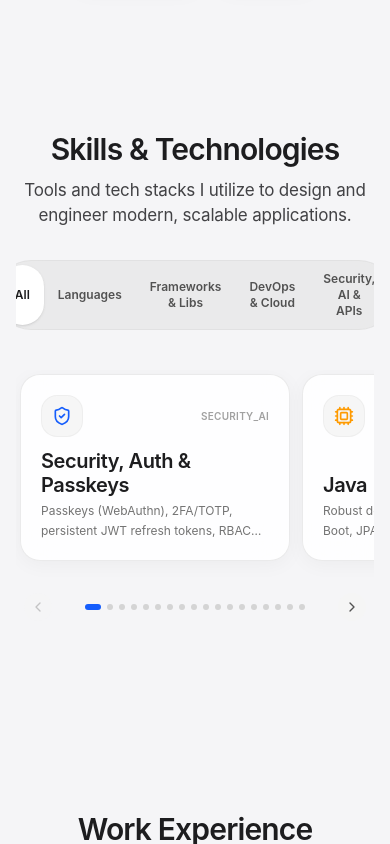
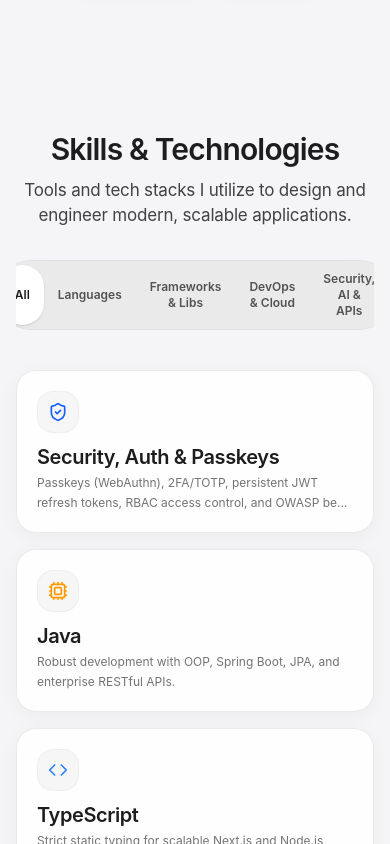
Before and after one commit to mwndl/portfolio, a Next.js app in the folder v2/: page / in a window 390 px wide. Shown: the part 1156-2000 px from the top of the page. Built offline with nearby package versions, Linux system fonts and the light colour scheme.

Commit message:
fix(mobile): fix Header overflow bounds & update Skills to grid with top 5 (mobile) / top 12 (desktop) and Ver mais button

```diff
--- a/v2/src/components/Skills.tsx
+++ b/v2/src/components/Skills.tsx
@@ -1,10 +1,11 @@
 "use client";
 
-import React, { useState, useRef, useEffect } from "react";
+import React, { useState, useEffect } from "react";
 import { motion, AnimatePresence } from "framer-motion";
 import { useLanguage } from "@/context/LanguageContext";
 import { SegmentedControl, Option } from "./SegmentedControl";
 import { appleElementSpring, appleSheetSpring } from "@/lib/appleSprings";
+import { SpringButton } from "./SpringButton";
 import {
   Code,
   Layers,
@@ -20,8 +21,8 @@ import {
   Sparkles,
   MessageSquare,
   X,
-  ChevronLeft,
-  ChevronRight,
+  ChevronDown,
+  ChevronUp,
 } from "lucide-react";
 
 type CategoryFilter = "all" | "languages" | "frameworks" | "devops" | "security_ai";
@@ -30,8 +31,15 @@ export const Skills: React.FC = () => {
   const { t } = useLanguage();
   const [activeCategory, setActiveCategory] = useState<CategoryFilter>("all");
   const [selectedSkill, setSelectedSkill] = useState<(typeof t.skills.items)[0] | null>(null);
-  const [activeSlide, setActiveSlide] = useState(0);
-  const scrollContainerRef = useRef<HTMLDivElement>(null);
+  const [isExpanded, setIsExpanded] = useState(false);
+  const [isMobile, setIsMobile] = useState(false);
+
+  useEffect(() => {
+    const checkMobile = () => setIsMobile(window.innerWidth < 640);
+    checkMobile();
+    window.addEventListener("resize", checkMobile);
+    return () => window.removeEventListener("resize", checkMobile);
+  }, []);
 
   const filterOptions: Option<CategoryFilter>[] = [
     { id: "all", label: t.skills.categories.all },
@@ -46,31 +54,13 @@ export const Skills: React.FC = () => {
     return item.category === activeCategory;
   });
 
-  // Reset scroll position when category changes
-  useEffect(() => {
-    setActiveSlide(0);
-    if (scrollContainerRef.current) {
-      scrollContainerRef.current.scrollTo({ left: 0, behavior: "smooth" });
-    }
-  }, [activeCategory]);
+  const limit = isMobile ? 5 : 12;
+  const visibleItems = isExpanded ? filteredItems : filteredItems.slice(0, limit);
+  const hasMore = filteredItems.length > limit;
 
-  const handleScroll = () => {
-    if (!scrollContainerRef.current) return;
-    const { scrollLeft, clientWidth } = scrollContainerRef.current;
-    if (clientWidth > 0) {
-      const newIndex = Math.round(scrollLeft / (clientWidth * 0.75));
-      setActiveSlide(Math.min(Math.max(0, newIndex), filteredItems.length - 1));
-    }
-  };
-
-  const scrollToSlide = (index: number) => {
-    if (!scrollContainerRef.current) return;
-    const cardWidth = scrollContainerRef.current.clientWidth * 0.78;
-    scrollContainerRef.current.scrollTo({
-      left: index * cardWidth,
-      behavior: "smooth",
-    });
-    setActiveSlide(index);
+  const handleCategoryChange = (category: CategoryFilter) => {
+    setActiveCategory(category);
+    setIsExpanded(false);
   };
 
   const getIcon = (iconName: string) => {
@@ -128,100 +118,22 @@ export const Skills: React.FC = () => {
         </div>
 
         {/* Category Segmented Control */}
-        <div className="flex justify-center overflow-x-auto max-w-full pb-2 no-scrollbar">
+        <div className="flex justify-center overflow-x-auto max-w-full pb-2 scrollbar-none">
           <SegmentedControl
             layoutId="skills-category-pill"
             options={filterOptions}
             value={activeCategory}
-            onChange={(val) => setActiveCategory(val)}
+            onChange={handleCategoryChange}
           />
         </div>
 
-        {/* Mobile Touch Swiper Carousel (sm:hidden) */}
-        <div className="block sm:hidden space-y-3">
-          <div className="relative">
-            <div
-              ref={scrollContainerRef}
-              onScroll={handleScroll}
-              className="flex overflow-x-auto snap-x snap-mandatory gap-3 pb-4 pt-1 px-1 scrollbar-none scroll-smooth"
-            >
-              <AnimatePresence mode="popLayout">
-                {filteredItems.map((item, idx) => (
-                  <motion.div
-                    key={item.name}
-                    initial={{ opacity: 0, scale: 0.95 }}
-                    animate={{ opacity: 1, scale: 1 }}
-                    exit={{ opacity: 0, scale: 0.95 }}
-                    transition={appleElementSpring}
-                    onClick={() => setSelectedSkill(item)}
-                    className="snap-center shrink-0 w-[78vw] max-w-[270px] glass-panel squircle p-5 cursor-pointer flex flex-col justify-between space-y-3 shadow-md border border-neutral-200/90 select-none active:scale-95 transition-transform"
-                  >
-                    <div className="flex items-center justify-between">
-                      <div className="p-2.5 rounded-2xl bg-neutral-100/90 border border-neutral-200/50">
-                        {getIcon(item.icon)}
-                      </div>
-                      <span className="text-[10px] font-semibold tracking-wide text-neutral-400 uppercase">
-                        {item.category}
-                      </span>
-                    </div>
-
-                    <div>
-                      <h3 className="apple-title-md text-[#1d1d1f]">
-                        {item.name}
-                      </h3>
-                      <p className="text-xs text-neutral-500 line-clamp-2 mt-1 leading-relaxed">
-                        {item.description}
-                      </p>
-                    </div>
-                  </motion.div>
-                ))}
-              </AnimatePresence>
-            </div>
-          </div>
-
-          {/* Carousel Pagination Dots & Navigation Controls */}
-          <div className="flex items-center justify-between px-2 pt-1">
-            <button
-              onClick={() => scrollToSlide(Math.max(0, activeSlide - 1))}
-              disabled={activeSlide === 0}
-              className="p-1.5 rounded-full bg-neutral-100 text-neutral-600 disabled:opacity-30 disabled:cursor-not-allowed"
-            >
-              <ChevronLeft className="w-4 h-4" />
-            </button>
-
-            <div className="flex items-center gap-1.5">
-              {filteredItems.map((_, idx) => (
-                <button
-                  key={idx}
-                  onClick={() => scrollToSlide(idx)}
-                  className={`h-1.5 rounded-full transition-all duration-300 ${
-                    activeSlide === idx
-                      ? "w-4 bg-blue-600"
-                      : "w-1.5 bg-neutral-300"
-                  }`}
-                />
-              ))}
-            </div>
-
-            <button
-              onClick={() =>
-                scrollToSlide(Math.min(filteredItems.length - 1, activeSlide + 1))
-              }
-              disabled={activeSlide === filteredItems.length - 1}
-              className="p-1.5 rounded-full bg-neutral-100 text-neutral-600 disabled:opacity-30 disabled:cursor-not-allowed"
-            >
-              <ChevronRight className="w-4 h-4" />
-            </button>
-          </div>
-        </div>
-
-        {/* Desktop Skills Cards Grid (hidden sm:grid) */}
+        {/* Skills Cards Grid */}
         <motion.div
           layout
-          className="hidden sm:grid grid-cols-2 lg:grid-cols-3 gap-4"
+          className="grid grid-cols-1 sm:grid-cols-2 lg:grid-cols-3 gap-4"
         >
           <AnimatePresence mode="popLayout">
-            {filteredItems.map((item) => (
+            {visibleItems.map((item) => (
               <motion.div
                 key={item.name}
                 layout
@@ -252,6 +164,25 @@ export const Skills: React.FC = () => {
             ))}
           </AnimatePresence>
         </motion.div>
+
+        {/* Ver Mais / Ver Menos Button */}
+        {hasMore && (
+          <div className="flex justify-center pt-2">
+            <SpringButton
+              variant="glass"
+              size="md"
+              onClick={() => setIsExpanded(!isExpanded)}
+              className="px-6 py-2.5 flex items-center gap-2 font-semibold text-xs text-neutral-800 border border-neutral-300/80 bg-neutral-100/90 hover:bg-neutral-200/90 shadow-xs"
+            >
+              <span>{isExpanded ? t.skills.showLess : t.skills.showMore}</span>
+              {isExpanded ? (
+                <ChevronUp className="w-4 h-4 text-neutral-600" />
+              ) : (
+                <ChevronDown className="w-4 h-4 text-neutral-600" />
+              )}
+            </SpringButton>
+          </div>
+        )}
       </div>
 
       {/* Skill Detail Popover Sheet Modal */}
--- a/v2/src/lib/translations.ts
+++ b/v2/src/lib/translations.ts
@@ -24,6 +24,8 @@ export interface Translation {
   skills: {
     title: string;
     subtitle: string;
+    showMore: string;
+    showLess: string;
     categories: {
       all: string;
       languages: string;
@@ -110,6 +112,8 @@ export const translations: Record<"pt" | "en", Translation> = {
       title: "Habilidades & Tecnologias",
       subtitle:
         "Ferramentas e ecossistemas que utilizo para projetar e construir aplicações modernas e escaláveis.",
+      showMore: "Ver mais",
+      showLess: "Ver menos",
       categories: {
         all: "Todas",
         languages: "Linguagens",
@@ -382,6 +386,8 @@ export const translations: Record<"pt" | "en", Translation> = {
       title: "Skills & Technologies",
       subtitle:
         "Tools and tech stacks I utilize to design and engineer modern, scalable applications.",
+      showMore: "Show more",
+      showLess: "Show less",
       categories: {
         all: "All",
         languages: "Languages",
```
Also changed, not shown: v2/src/components/Navbar.tsx (+10 -10 lines).
